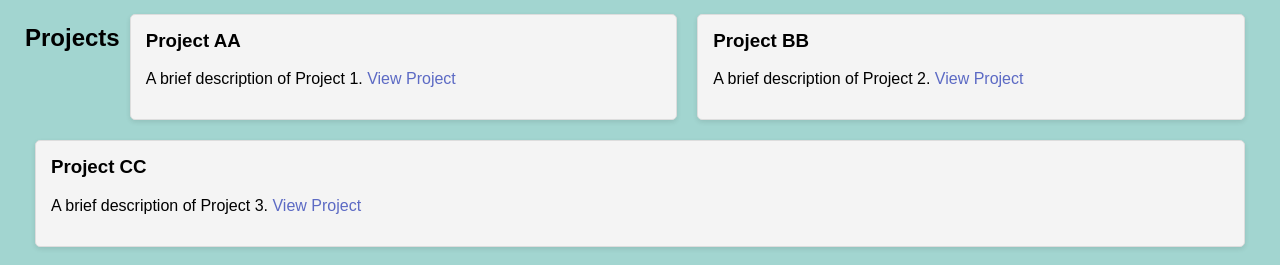
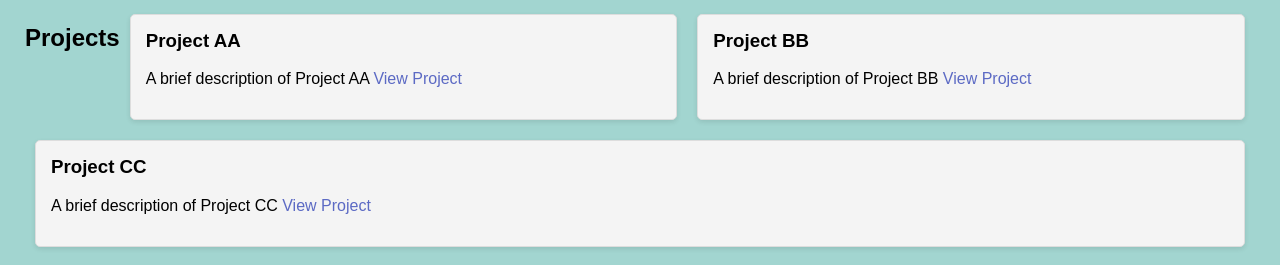
Before and after one commit to EdwardWillius/ASSIGMENT-DAY-23_HTML_Edward-Willius, a plain HTML site: page index.html in a window 1280 px wide. Shown: the part 327-592 px from the top of the page. Drawn offline with Linux system fonts and the light colour scheme; a script that the page names is missing.

Commit message:
chore: change project name in description

```diff
--- a/index.html
+++ b/index.html
@@ -27,15 +27,15 @@
         <h2>Projects</h2>
         <div class="project">
             <h3>Project AA</h3>
-            <p>A brief description of Project 1. <a href="https://www.googleadservices.com/pagead/aclk?sa=L&ai=DChsSEwitl4PBqbSMAxUlpmYCHVnkHRwYACICCAEQABoCc20&co=1&gclid=EAIaIQobChMIrZeDwam0jAMVJaZmAh1Z5B0cEAAYASAAEgLAZvD_BwE&ei=CovqZ-mnObyPseMP7uDy2Aw&ohost=www.google.com&cid=CAASJuRoERYUqcNMuc6wRTCJci25xa2OGjLDLu-rHNeWAtSUfFAXLEn8&sig=AOD64_05isKUdw_H2SCFWX2BX8T4j8Xwuw&q&sqi=2&adurl&ved=2ahUKEwjp1P7AqbSMAxW8R2wGHW6wHMsQ0Qx6BAgLEAE" target="_blank">View Project</a></p>
+            <p>A brief description of Project AA <a href="https://www.googleadservices.com/pagead/aclk?sa=L&ai=DChsSEwitl4PBqbSMAxUlpmYCHVnkHRwYACICCAEQABoCc20&co=1&gclid=EAIaIQobChMIrZeDwam0jAMVJaZmAh1Z5B0cEAAYASAAEgLAZvD_BwE&ei=CovqZ-mnObyPseMP7uDy2Aw&ohost=www.google.com&cid=CAASJuRoERYUqcNMuc6wRTCJci25xa2OGjLDLu-rHNeWAtSUfFAXLEn8&sig=AOD64_05isKUdw_H2SCFWX2BX8T4j8Xwuw&q&sqi=2&adurl&ved=2ahUKEwjp1P7AqbSMAxW8R2wGHW6wHMsQ0Qx6BAgLEAE" target="_blank">View Project</a></p>
         </div>
         <div class="project">
             <h3>Project BB </h3>
-            <p>A brief description of Project 2. <a href="https://idstar.co.id/perusahaan-it-solution-indonesia/" target="_blank">View Project</a></p>
+            <p>A brief description of Project BB <a href="https://idstar.co.id/perusahaan-it-solution-indonesia/" target="_blank">View Project</a></p>
         </div>
         <div class="project">
             <h3>Project CC</h3>
-            <p>A brief description of Project 3. <a href="https://github.com/topics/frontend" target="_blank">View Project</a></p>
+            <p>A brief description of Project CC <a href="https://github.com/topics/frontend" target="_blank">View Project</a></p>
         </div>
     </section>
 
```
